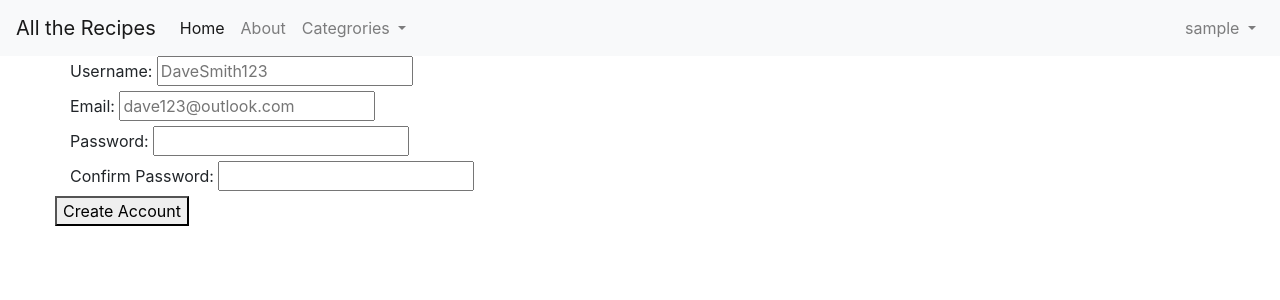
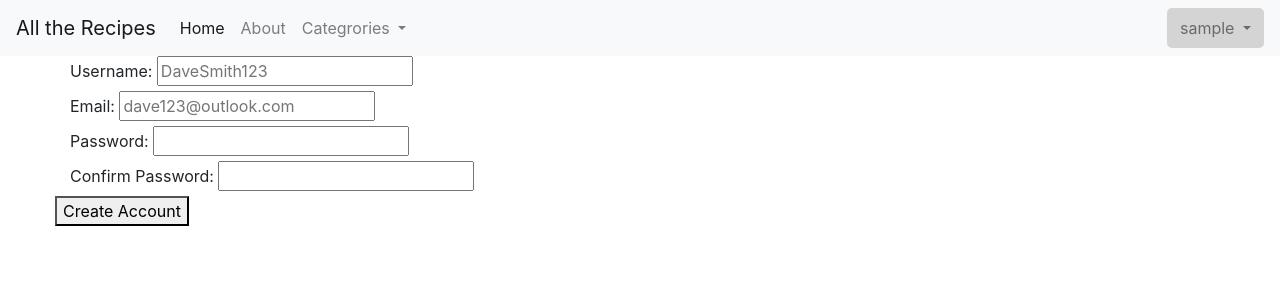
Before and after one commit to Matte-gtr/all_the_recipes, a Flask app: page /user/create_account in a window 1280 px wide. Shown: the top 300 px of the page. Run offline with Flask 2, Linux system fonts and the light colour scheme; the visitor is signed in with stand-in values (Sample User, id 1); data that the repository does not hold is empty; some libraries are stand-ins or nearby versions.

Commit message:
add colour and spacing to the user button (navbar)

```diff
--- a/static/css/style.css
+++ b/static/css/style.css
@@ -30,10 +30,22 @@
     margin-bottom: 5px;
 }
 
+.user-expand-button {
+    background-color: #d4d4d4;
+    border-radius: 5px;
+    padding: 5px;
+}
+
 /*-----------------media queries-----------------*/
+
+@media (min-width: 768px) {
+    .user-expand-button {
+    padding: 0 5px;
+    }
+}
 
 @media (min-width: 1200px) {
     #search {
     width: 90%;
+    }
 }
-}
--- a/templates/base.html
+++ b/templates/base.html
@@ -42,7 +42,7 @@
 			</ul>
             {% if session['username'] %}
             <ul class="navbar-nav">
-				<li class="nav-item dropdown">
+				<li class="nav-item dropdown user-expand-button">
                     <a class="nav-link dropdown-toggle" href="#" id="user_dropdown" role="button"
 						data-toggle="dropdown" aria-haspopup="true" aria-expanded="false">
                         {{ session['username'] }}
```
